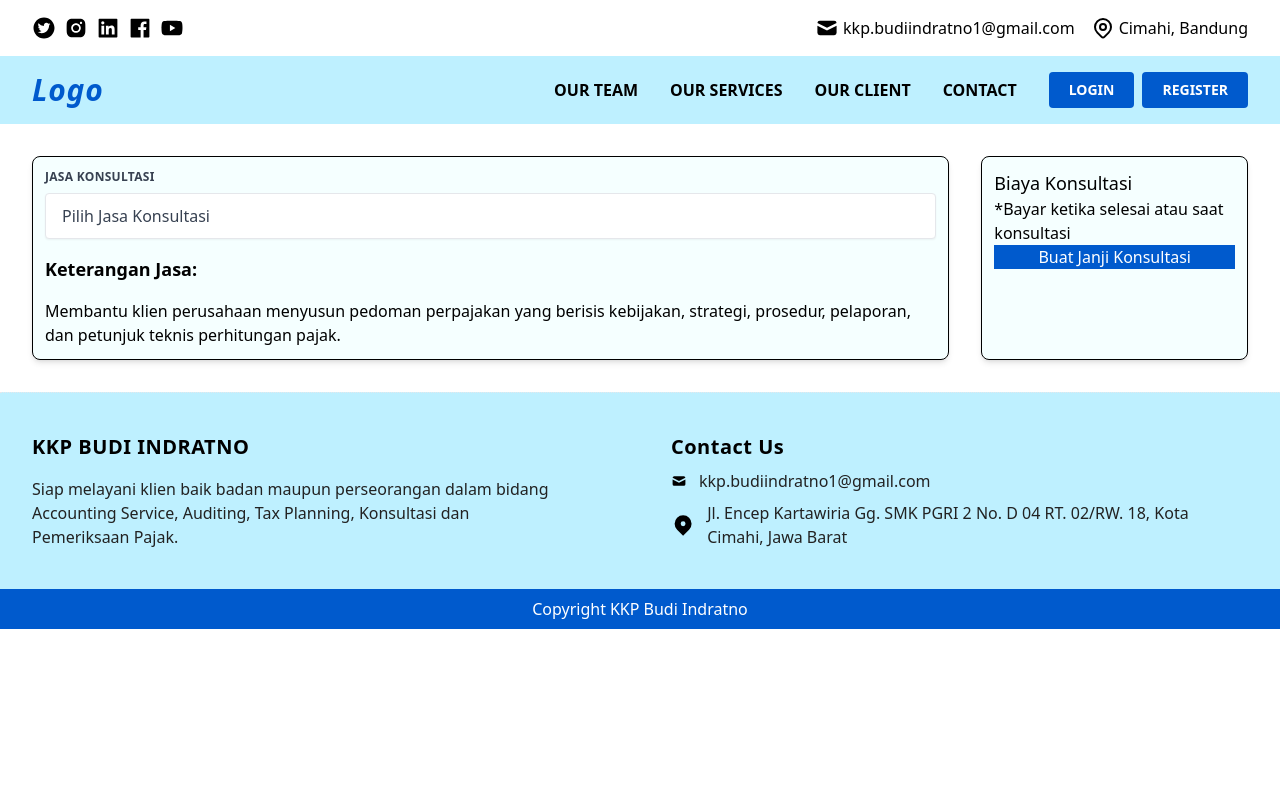
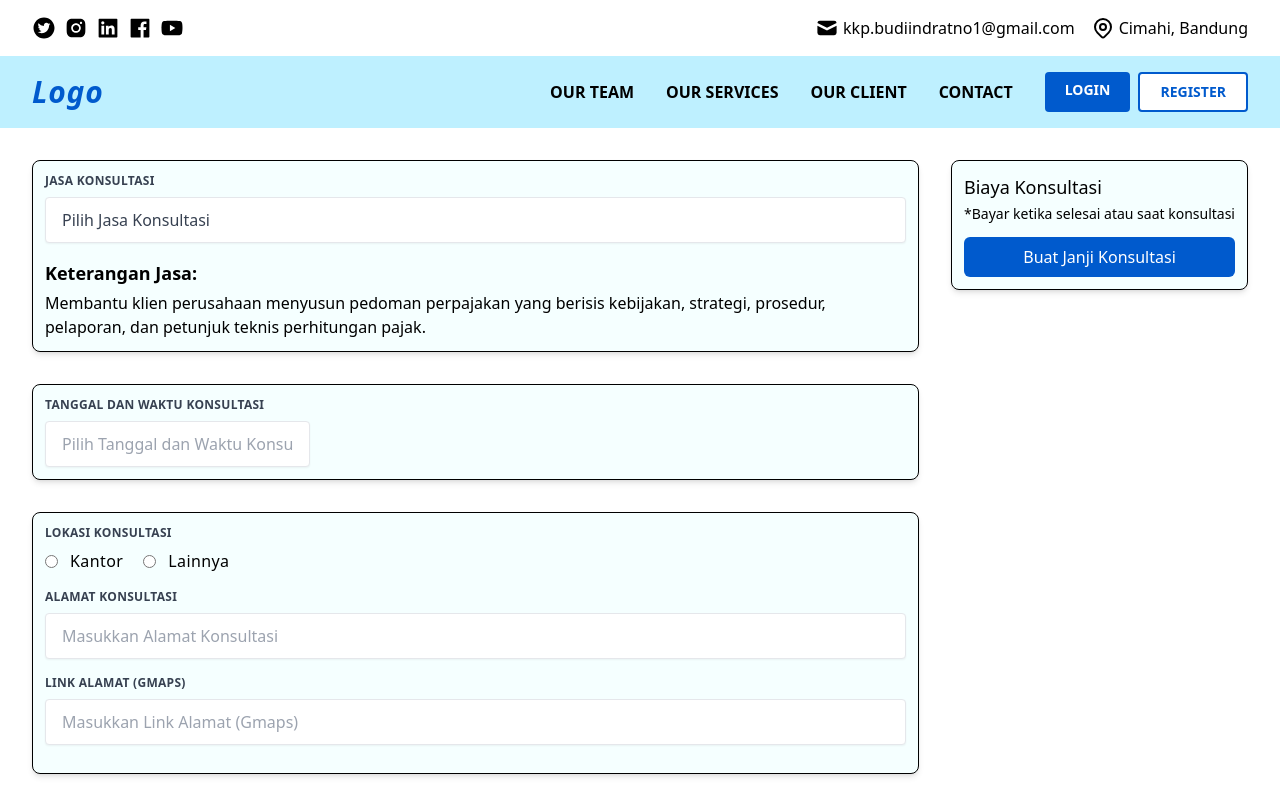
Before and after one commit to azarnuzy/konsultan-pajak, a Next.js app: page /jadwal-konsultasi in a window 1280 px wide. Shown: the top 800 px of the page. Built offline with nearby package versions, Linux system fonts and the light colour scheme.

Commit message:
add jadwal konsultasi page

```diff
--- a/components/Form/InputText.jsx
+++ b/components/Form/InputText.jsx
@@ -1,10 +1,10 @@
-import { useFormContext } from '@/context/form-context'
+// import { useFormContext } from '@/context/form-context'
 import React from 'react'
 
 function InputText(props) {
   // console.log(props.errors)
 
-  const { kelengkapanData, setKelengkapanData } = useFormContext()
+  // const { kelengkapanData, setKelengkapanData } = useFormContext()
   // console.log();
   return (
     <>
@@ -19,11 +19,11 @@ function InputText(props) {
         type={props.type}
         className='form-container'
         id={props.id}
-        value={kelengkapanData[props.name]}
+        value={props.kelengkapanData[props.name]}
         {...props.register(props.name, {
-          required: true,
+          required: props.required,
           onChange: (e) => {
-            setKelengkapanData({
+            props.setKelengkapanData({
               ...kelengkapanData,
               [props.name]: e.target.value,
             })
--- a/components/JadwalKonsultasi/JadwalKonsultasi.jsx
+++ b/components/JadwalKonsultasi/JadwalKonsultasi.jsx
@@ -1,5 +1,8 @@
 import React, { useState } from 'react'
 import { useForm } from 'react-hook-form'
+import DatePicker from 'react-datepicker'
+import 'react-datepicker/dist/react-datepicker.css'
+import InputText from '../Form/InputText'
 
 function JadwalKonsultasi() {
   const {
@@ -10,22 +13,60 @@ function JadwalKonsultasi() {
   } = useForm()
 
   const [kelengkapanData, setKelengkapanData] = useState({
-    jasaKonsultasi: 'Pilih Jasa Konsultasi',
+    jasaKonsultasi: '',
+    waktuKonsultasi: '',
+    date: '',
+    lokasi: '',
   })
 
   const data = [
     {
-      name: 'Pajak Bangunan',
+      name: 'Penyusunan Manual Pajak Perusahaan',
+    },
+    {
+      name: 'Penyusunan Transfer Pricing Documentation',
+    },
+    {
+      name: 'Penyusunan Asistensi Pajak',
     },
   ]
+
+  const lokasiData = [
+    {
+      id: 'kantor',
+      value: 'Kantor',
+      name: 'lokasi',
+    },
+    {
+      id: 'Lainnya',
+      value: 'Lainnya',
+      name: 'lokasi',
+    },
+  ]
+
+  const filterDate = (date) => {
+    // Get the day of the week (0 = Sunday, 1 = Monday, etc.)
+    const day = date.getDay()
+
+    // Allow selection only if it's Monday to Friday (1-5)
+    return day !== 0 && day !== 6
+  }
+
+  const filterTime = (time) => {
+    // Get the hour of the selected time
+    const hour = time.getHours()
+
+    // Allow selection only if it's between 9 AM (9) and 4 PM (16)
+    return hour >= 9 && hour <= 16
+  }
 
   const onSubmit = () => {}
   return (
     <form
       onSubmit={handleSubmit(onSubmit)}
-      className='flex gap-8 p-8'
+      className='flex gap-8 p-8 flex-col sm:flex-row'
     >
-      <div className='w-full flex flex-col gap-16'>
+      <div className='w-full flex flex-col gap-8'>
         <div className='form-container-1'>
           <label
             className='form-title'
@@ -48,9 +89,10 @@ function JadwalKonsultasi() {
             })}
           >
             <option
-              value={'Pilih Jasa Konsultasi'}
+              value={''}
+              selected
+              className='text-slate-300'
               disabled
-              //   selected={kelengkapanData?.agama === undefined ? true : false}
             >
               Pilih Jasa Konsultasi
             </option>
@@ -69,13 +111,13 @@ function JadwalKonsultasi() {
           </select>
           {errors.jasaKonsultasi && (
             <span
-              className='text-red-700'
+              className='block text-red-700'
               role='alert'
             >
               Pilih Jasa Konsultasi
             </span>
           )}
-          <span className='text-lg font-semibold inline-block my-4'>
+          <span className='text-lg font-semibold inline-block mt-4 mb-1'>
             Keterangan Jasa:
           </span>
           <p className='block'>
@@ -84,11 +126,124 @@ function JadwalKonsultasi() {
             perhitungan pajak.
           </p>
         </div>
+        <div className='form-container-1'>
+          <label
+            className='form-title'
+            htmlFor={'tanggalWaktu'}
+          >
+            Tanggal dan Waktu Konsultasi
+          </label>
+          <DatePicker
+            {...register('datetime', { required: true })}
+            showTimeSelect
+            id='tanggalWaktu'
+            timeIntervals={15}
+            minDate={new Date()}
+            // maxDate={new Date().setDate(new Date().getDate() + 30)}
+            dateFormat='dd/MM/yyyy h:mm aa'
+            filterDate={filterDate}
+            filterTime={filterTime}
+            selected={kelengkapanData['date']}
+            className={'form-container'}
+            onChange={(date) =>
+              setKelengkapanData({
+                ...kelengkapanData,
+                ['date']: date,
+              })
+            }
+            placeholderText='Pilih Tanggal dan Waktu Konsultasi'
+          />
+          {errors.datetime && (
+            <span className='text-red-700'>
+              Tanggal dan Waktu Konsultasi Harus Diisi
+            </span>
+          )}
+        </div>
+        <div className='form-container-1'>
+          <label className='form-title'>Lokasi Konsultasi</label>
+          <div className='flex justify-start flex-wrap gap-5 '>
+            {lokasiData.map((item, i) => {
+              return (
+                <div
+                  className='flex gap-3 items-center justify-center'
+                  key={i}
+                >
+                  <input
+                    type='radio'
+                    id={item.id}
+                    value={item.value}
+                    {...register(item.name, {
+                      required: true,
+                      onChange: (e) => {
+                        setKelengkapanData({
+                          ...kelengkapanData,
+                          [item.name]: e.target.value,
+                        })
+                      },
+                    })}
+                    checked={
+                      item.value === kelengkapanData['lokasi'] ? true : false
+                    }
+                  />
+                  <label
+                    className=' tracking-wide'
+                    htmlFor={item.id}
+                  >
+                    {item.value}
+                  </label>
+                </div>
+              )
+            })}
+          </div>
+          {errors.lokasi && (
+            <span
+              className='text-red-700'
+              role='alert'
+            >
+              Lokasi Harus Dipilih
+            </span>
+          )}
+          <div className='my-4'>
+            <InputText
+              label='Alamat Konsultasi'
+              placeholder='Masukkan Alamat Konsultasi'
+              id='alamatKonsultasi'
+              name='alamatKonsultasi'
+              value={kelengkapanData['alamatKonsultasi']}
+              kelengkapanData={kelengkapanData}
+              setKelengkapanData={setKelengkapanData}
+              errors={errors}
+              register={register}
+              errorText={'Alamat Konsultasi Harus Diisi'}
+              required={kelengkapanData['lokasi'] === 'Lainnya' ? true : false}
+            />
+          </div>
+          <div className='my-4'>
+            <InputText
+              label='Link Alamat (Gmaps)'
+              placeholder='Masukkan Link Alamat (Gmaps)'
+              id='linkGmaps'
+              name='linkGmaps'
+              value={kelengkapanData['linkGmaps']}
+              kelengkapanData={kelengkapanData}
+              setKelengkapanData={setKelengkapanData}
+              errors={errors}
+              register={register}
+              errorText={'Link Alamat (Gmaps) Harus Diisi'}
+              required={kelengkapanData['lokasi'] === 'Lainnya' ? true : false}
+            />
+          </div>
+        </div>
       </div>
-      <div className='w-[345px] form-container-1 '>
+      <div className='w-full sm:w-[345px] h-fit form-container-1 '>
         <h4 className='text-lg'>Biaya Konsultasi</h4>
-        <span className=''>*Bayar ketika selesai atau saat konsultasi</span>
-        <button className='bg-darkBlue text-white w-full text-center'>
+        <span className='text-sm w-full whitespace-nowrap'>
+          *Bayar ketika selesai atau saat konsultasi
+        </span>
+        <button
+          className='bg-darkBlue rounded-md py-2  text-white w-full text-center mt-3'
+          type='submit'
+        >
           Buat Janji Konsultasi
         </button>
       </div>
--- a/components/Navbar/Navbar.jsx
+++ b/components/Navbar/Navbar.jsx
@@ -97,7 +97,7 @@ function Navbar() {
                   </Link>
                   <Link
                     href='/register'
-                    className='bg-darkBlue p-2 px-5 rounded text-white px- text-sm'
+                    className='bg-white p-2 px-5 rounded text-darkBlue border-2 border-solid border-darkBlue px- text-sm'
                   >
                     register
                   </Link>
--- a/package.json
+++ b/package.json
@@ -17,6 +17,7 @@
     "js-cookie": "^3.0.5",
     "next": "13.4.3",
     "react": "18.2.0",
+    "react-datepicker": "^4.11.0",
     "react-dom": "18.2.0",
     "react-hook-form": "^7.43.9",
     "react-icons": "^4.8.0",
--- a/pages/jadwal-konsultasi/index.jsx
+++ b/pages/jadwal-konsultasi/index.jsx
@@ -1,4 +1,4 @@
-import JadwalKonsultasi from '@/components/JadwalKonsultasi/jadwalKonsultasi'
+import JadwalKonsultasi from '@/components/JadwalKonsultasi/JadwalKonsultasi'
 import MainLayout from '@/layouts/mainLayout'
 import React from 'react'
 
```
Also changed, not shown: 1 other file (tests, documents, lock files or other folders).
